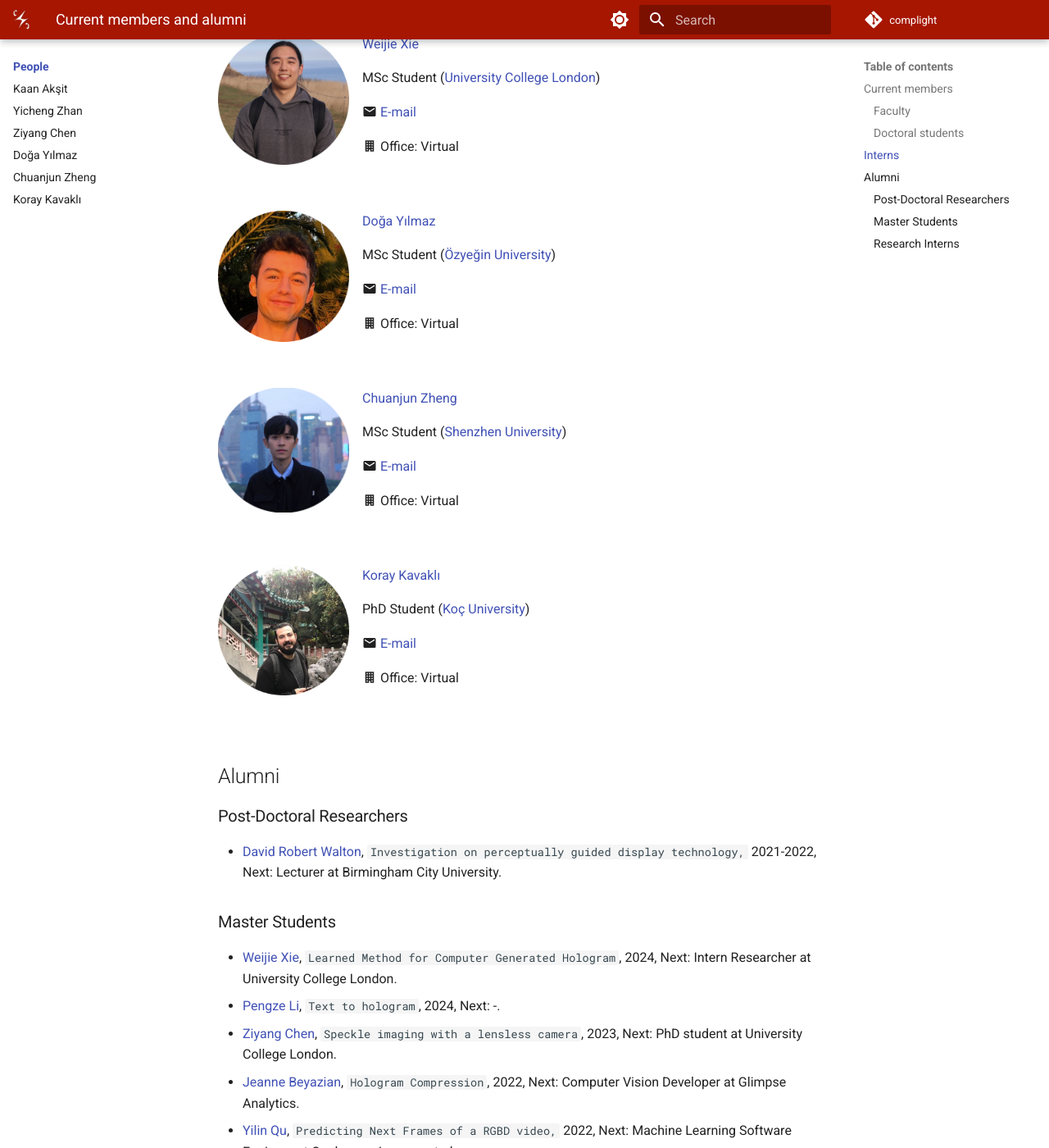
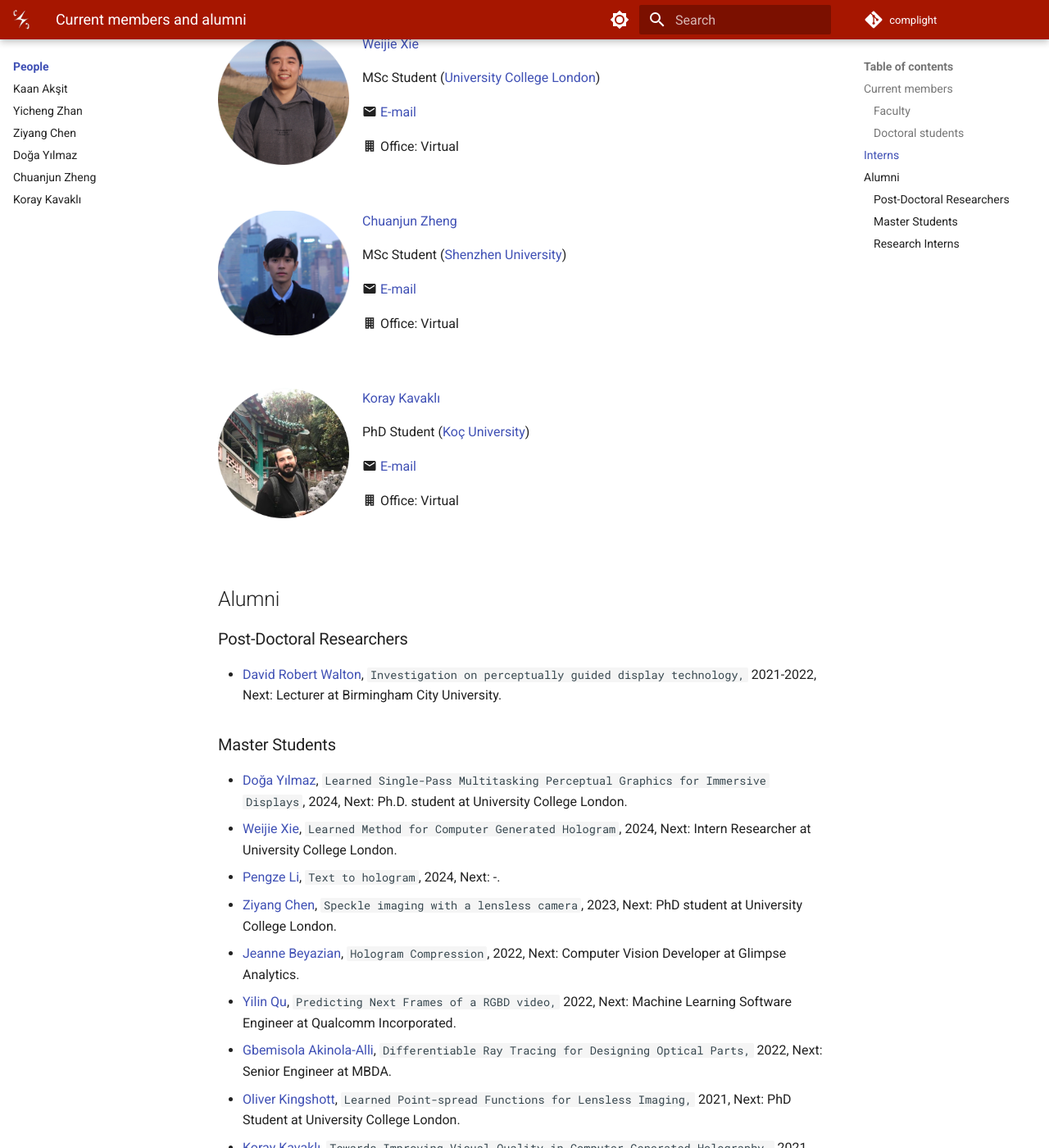
Before and after one commit to complight/complight.github.io, an MkDocs documentation site: the page built from docs/people/index.md, in a window 1280 px wide and 1400 px high, scrolled down 1264 px. Shown: the whole window at 82% size. Built offline with MkDocs 1.6.1 and Material for MkDocs 9.7.7, drawn with Linux system fonts in a browser that asks for light colours.

Commit message:
Updating people's page.

```diff
--- a/docs/people/index.md
+++ b/docs/people/index.md
@@ -64,19 +64,6 @@ MSc Student ([University College London](https://www.ucl.ac.uk/))
 
 
 <div style="float: left; height:200px;" class="boxed">
-<img align='left' src="../people/doga_yilmaz.png" width="160" alt/>
-</div>
-[Doğa Yılmaz](https://yilmazdoga.net)
-
-MSc Student ([Özyeğin University](https://www.ozyegin.edu.tr/))
-
-:material-email: [E-mail](mailto:yilmaz.doga@gmail.com)
-
-:material-office-building: Office: Virtual
-<br clear="left"/>
-
-
-<div style="float: left; height:200px;" class="boxed">
 <img align='left' src="../people/chuanjun_zheng.png" width="160" alt/>
 </div>
 [Chuanjun Zheng](https://scholar.google.com.hk/citations?user=9Jk_LC8AAAAJ&)
@@ -110,6 +97,7 @@ PhD Student ([Koç University](https://www.ku.edu.tr/))
 - [David Robert Walton](https://drwalton.github.io/), `Investigation on perceptually guided display technology,` 2021-2022, Next: Lecturer at Birmingham City University.
 
 ### Master Students
+- [Doğa Yılmaz](https://yilmazdoga.net/), `Learned Single-Pass Multitasking Perceptual Graphics for Immersive Displays`, 2024, Next: Ph.D. student at University College London.
 - [Weijie Xie](https://www.harridan13.com/), `Learned Method for Computer Generated Hologram`, 2024, Next: Intern Researcher at University College London.
 - [Pengze Li](https://linsonng.github.io/), `Text to hologram`, 2024, Next: -.
 - [Ziyang Chen](https://www.linkedin.com/in/ziyang-chen-064ba8173/), `Speckle imaging with a lensless camera`, 2023, Next: PhD student at University College London.
```
